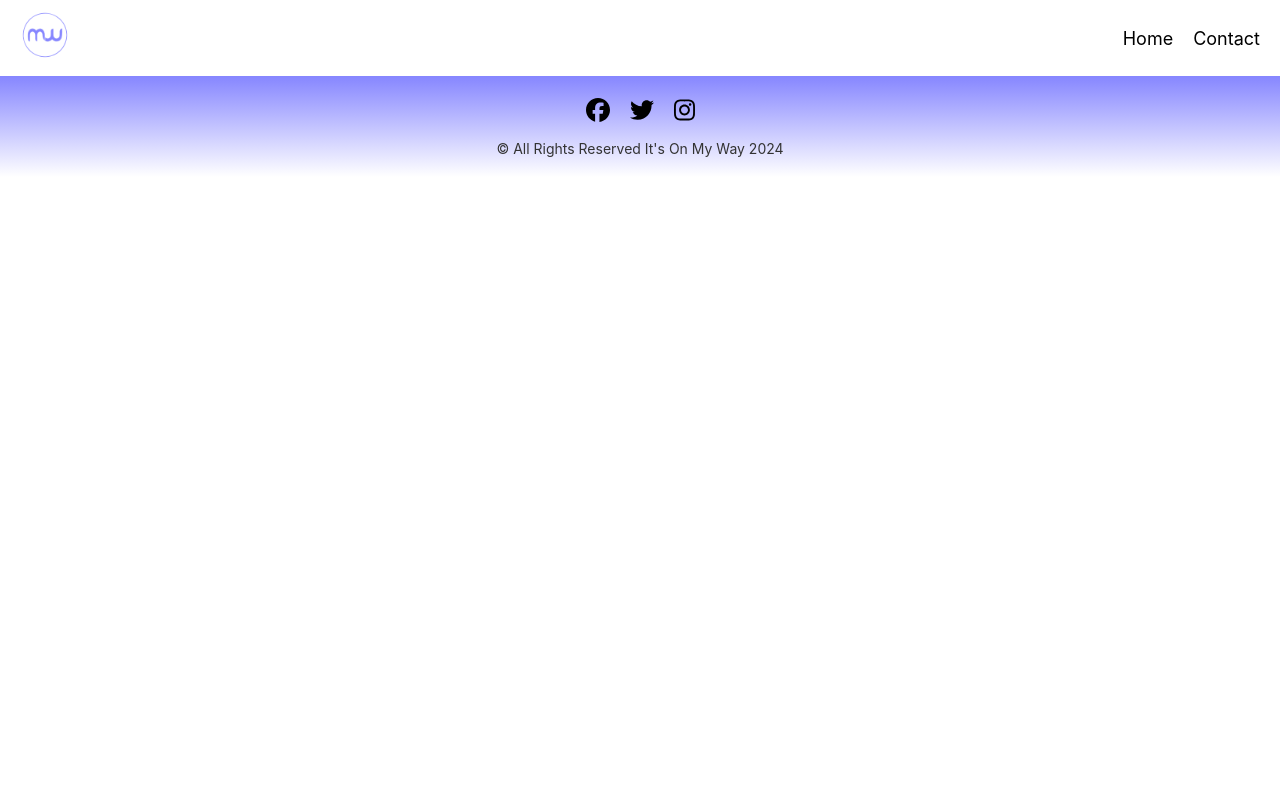
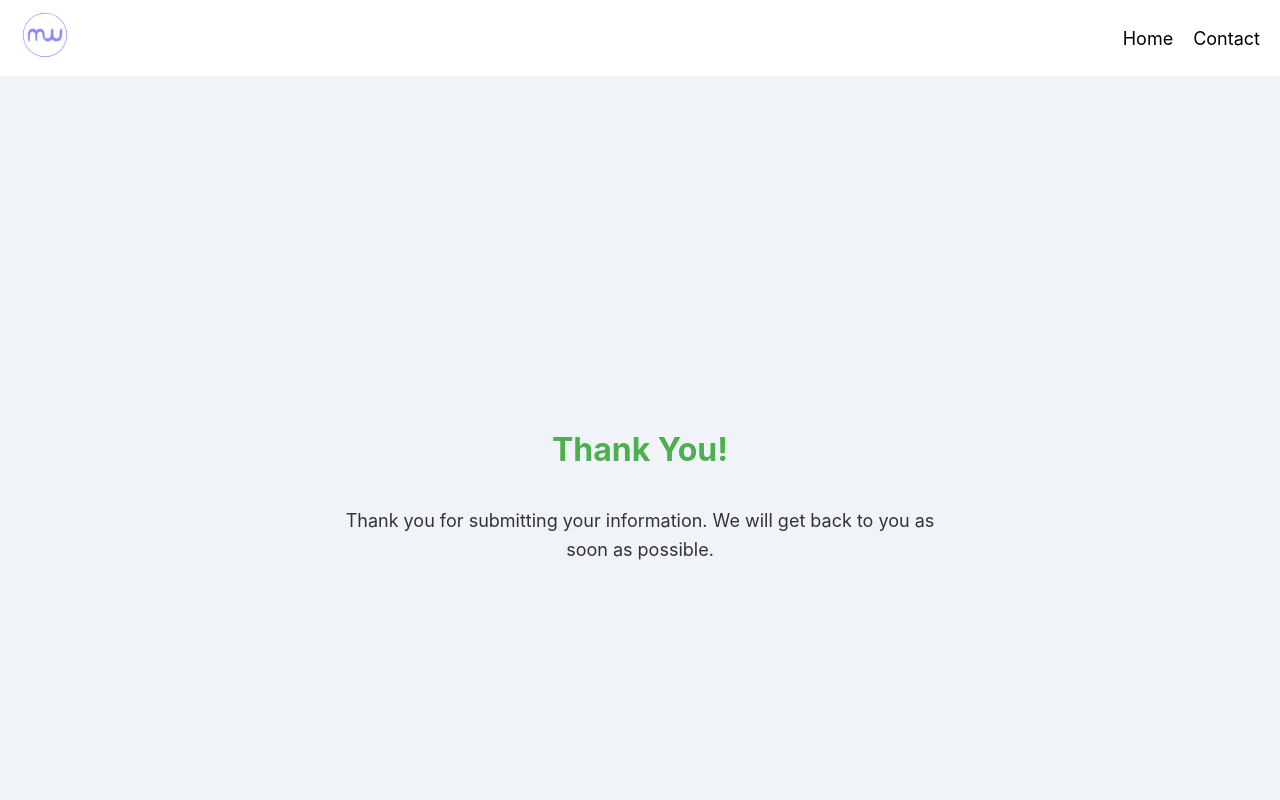
Before and after one commit to ZachLomw/omwreactwesbite, a React (Create React App) app: page /stripefinished in a window 1280 px wide. Shown: the top 800 px of the page. Built offline with nearby package versions, Linux system fonts and the light colour scheme.

Commit message:
Created a secret Page

```diff
--- a/src/App.js
+++ b/src/App.js
@@ -4,6 +4,7 @@ import NavigationBar from './NavigationBar';
 import Home from './Home';
 import Footer from './Footer';
 import ContactForm from './ContactForm';
+import StripeFinished from './StripeSubmitted';
 
 function App() {
   return (
@@ -12,6 +13,7 @@ function App() {
       <Routes>
         <Route path="/" element={<Home />} />
         <Route path="/contactform" element={<ContactForm />} />
+        <Route path="/stripefinished" element={<StripeFinished />} /> {/* Fixed this line */}
       </Routes>
       <Footer />
     </Router>
--- /dev/null
+++ b/src/StripeSubmitted.css
@@ -0,0 +1,23 @@
+/* StripeFinished.css */
+.stripe-finished-container {
+    display: flex;
+    flex-direction: column;
+    justify-content: center;
+    align-items: center;
+    height: 100vh; /* Use full height to center vertically */
+    text-align: center;
+    padding: 20px;
+    background-color: #f0f4f8; /* Light grey background */
+    color: #333; /* Dark text color */
+  }
+
+  .stripe-finished-container h1 {
+    color: #4CAF50; /* Green color for the "Thank You" message */
+    margin-bottom: 20px;
+  }
+
+  .stripe-finished-container p {
+    font-size: 18px;
+    line-height: 1.6;
+    max-width: 600px; /* Ensure the text is not too wide */
+  }
--- /dev/null
+++ b/src/StripeSubmitted.js
@@ -0,0 +1,13 @@
+import React from 'react';
+import './StripeSubmitted.css'; // Import a CSS file for styling
+
+function StripeFinished() {
+  return (
+    <div className="stripe-finished-container">
+      <h1>Thank You!</h1>
+      <p>Thank you for submitting your information. We will get back to you as soon as possible.</p>
+    </div>
+  );
+}
+
+export default StripeFinished;
```
